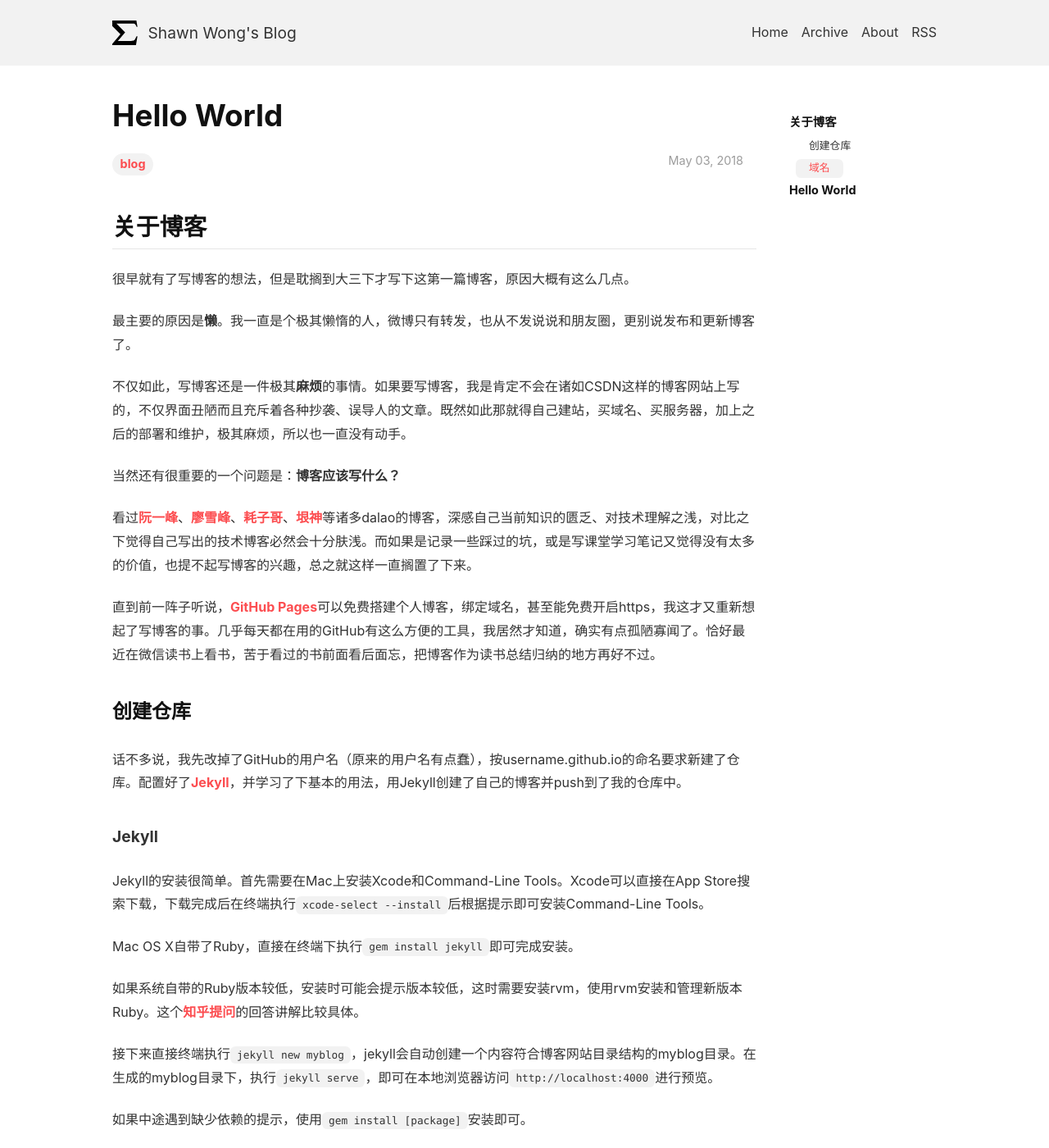
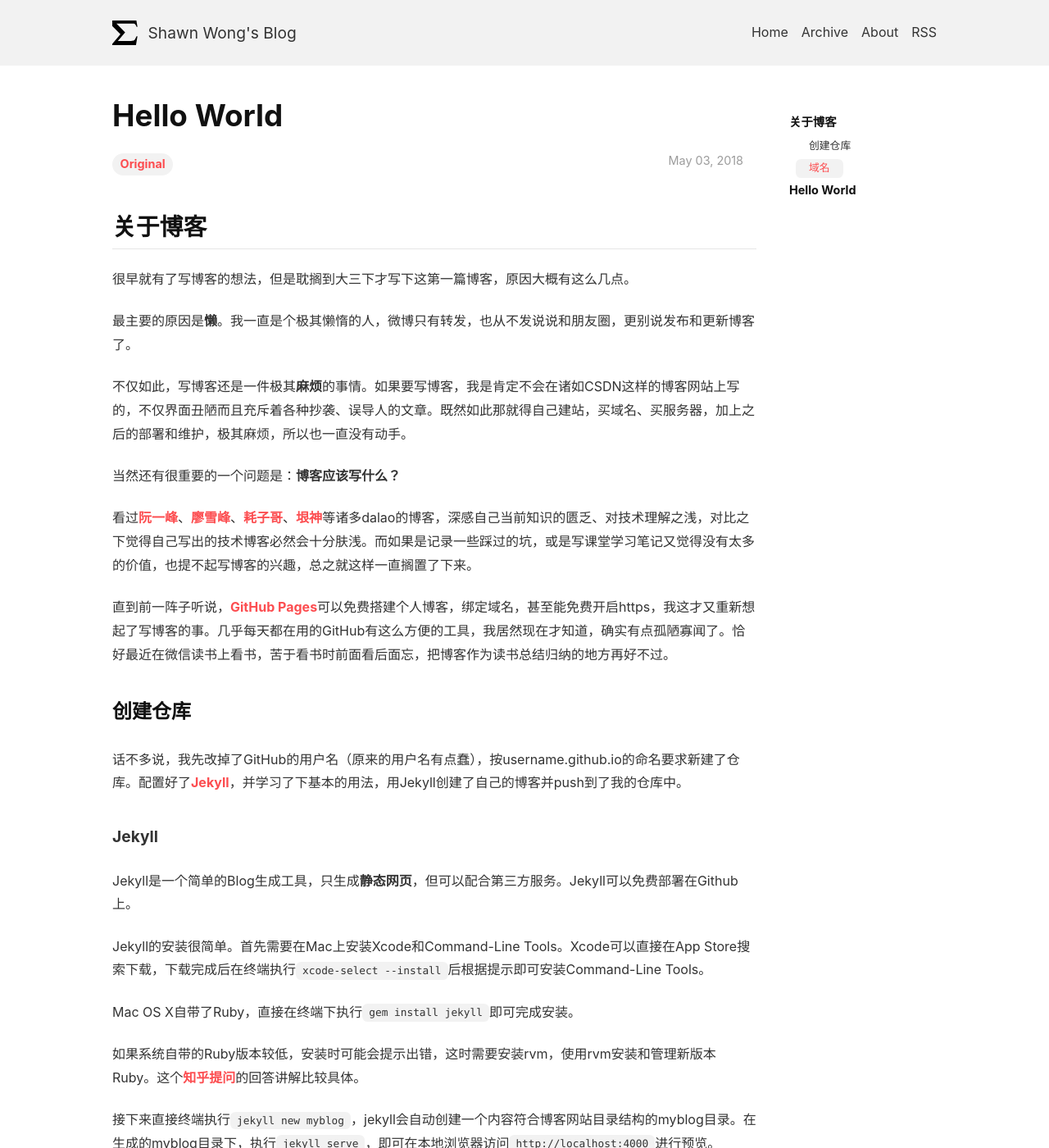
Before and after one commit to Shawn-Hx/Shawn-Hx.github.io, a Jekyll site: the page built from _posts/2018-05-03-Hello-World.markdown, in a window 1280 px wide and 1400 px high. Shown: the whole window at 82% size. Built offline with Jekyll 4.4.1, drawn with Linux system fonts in a browser that asks for light colours; nearby versions of some CDN libraries.

Commit message:
Modify Hello World
补充说明

```diff
--- a/_posts/2018-05-03-Hello-World.markdown
+++ b/_posts/2018-05-03-Hello-World.markdown
@@ -2,7 +2,7 @@
 layout: post
 title:  "Hello World"
 tags:
-- blog
+- Original
 ---
 
 ## 关于博客 ##
@@ -24,7 +24,7 @@ tags:
 [coolshell]:	https://coolshell.cn/
 [wangying]:		http://www.yinwang.org/
 
-直到前一阵子听说，[GitHub Pages](https://pages.github.com/)可以免费搭建个人博客，绑定域名，甚至能免费开启https，我这才又重新想起了写博客的事。几乎每天都在用的GitHub有这么方便的工具，我居然才知道，确实有点孤陋寡闻了。恰好最近在微信读书上看书，苦于看过的书前面看后面忘，把博客作为读书总结归纳的地方再好不过。
+直到前一阵子听说，[GitHub Pages](https://pages.github.com/)可以免费搭建个人博客，绑定域名，甚至能免费开启https，我这才又重新想起了写博客的事。几乎每天都在用的GitHub有这么方便的工具，我居然现在才知道，确实有点孤陋寡闻了。恰好最近在微信读书上看书，苦于看书时前面看后面忘，把博客作为读书总结归纳的地方再好不过。
 
 ### 创建仓库 ###
 
@@ -32,11 +32,13 @@ tags:
 
 #### Jekyll ####
 
+Jekyll是一个简单的Blog生成工具，只生成**静态网页**，但可以配合第三方服务。Jekyll可以免费部署在Github上。
+
 Jekyll的安装很简单。首先需要在Mac上安装Xcode和Command-Line Tools。Xcode可以直接在App Store搜索下载，下载完成后在终端执行`xcode-select --install`后根据提示即可安装Command-Line Tools。
 
 Mac OS X自带了Ruby，直接在终端下执行`gem install jekyll`即可完成安装。
 
-如果系统自带的Ruby版本较低，安装时可能会提示版本较低，这时需要安装rvm，使用rvm安装和管理新版本Ruby。这个[知乎提问](https://www.zhihu.com/question/66800711)的回答讲解比较具体。
+如果系统自带的Ruby版本较低，安装时可能会提示出错，这时需要安装rvm，使用rvm安装和管理新版本Ruby。这个[知乎提问](https://www.zhihu.com/question/66800711)的回答讲解比较具体。
 
 接下来直接终端执行`jekyll new myblog`，jekyll会自动创建一个内容符合博客网站目录结构的myblog目录。在生成的myblog目录下，执行`jekyll serve`，即可在本地浏览器访问`http://localhost:4000`进行预览。
 
```
